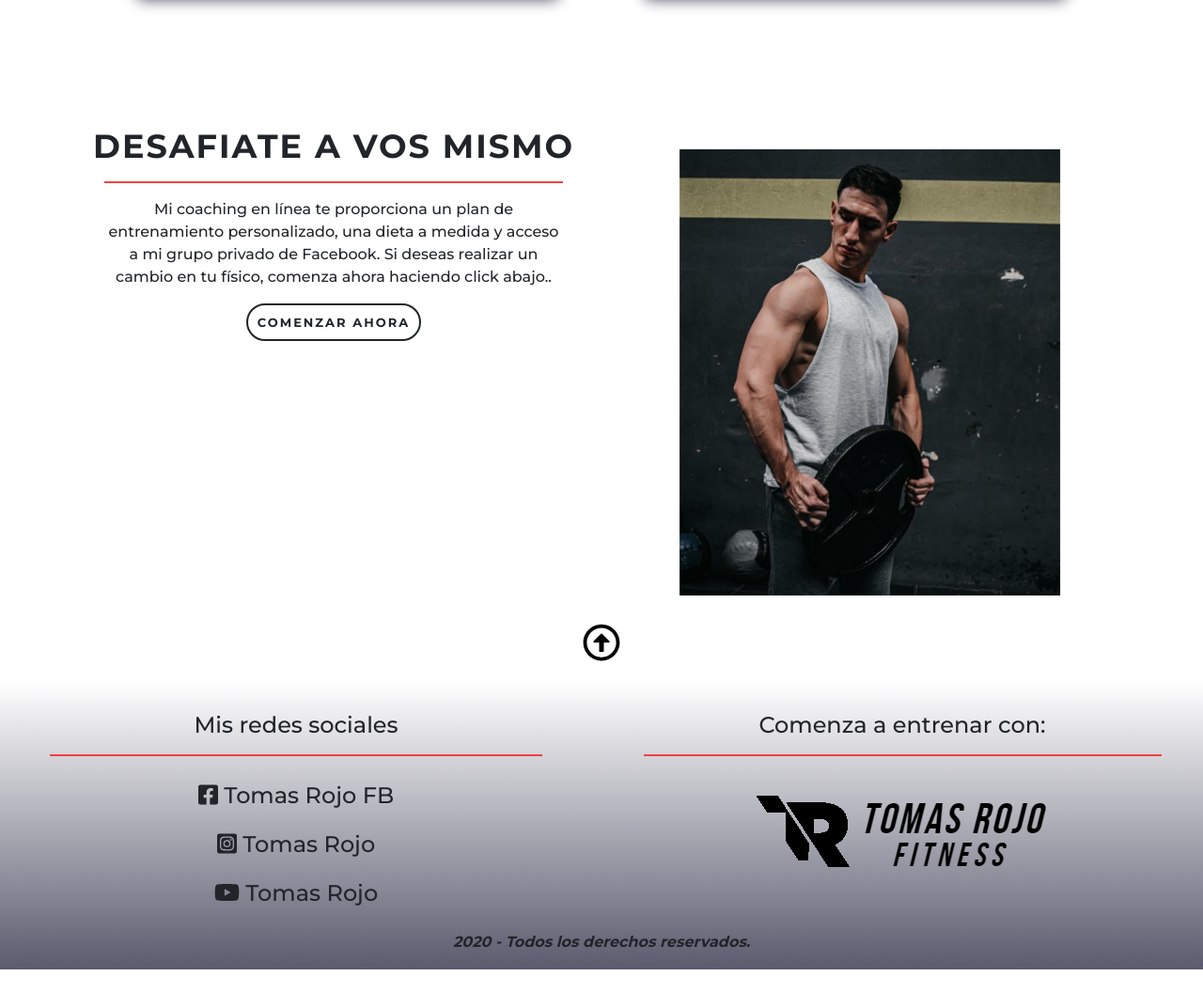
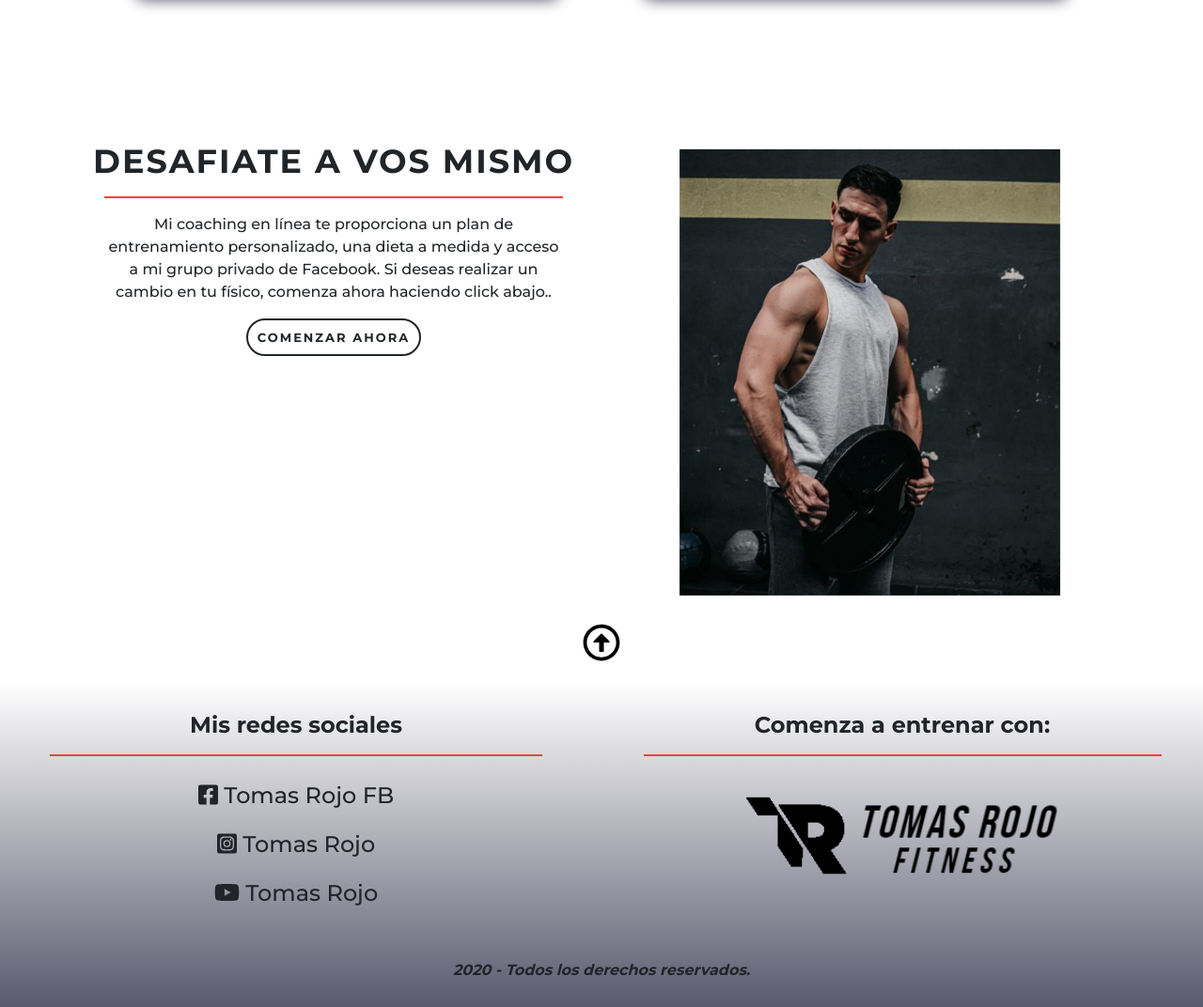
Before and after one commit to tomas-rojo/webTomasRojoFitness, a website: page index.html in a window 1280 px wide. Shown: the part 1140-2212 px from the top of the page at 94% size. Before the commit the page ends 2172 px from the top, so only its background shows below. Drawn offline with nearby package versions, Linux system fonts and the light colour scheme.

Commit message:
Final commit

```diff
--- a/index.html
+++ b/index.html
@@ -109,7 +109,7 @@
 <div class="container text-center">
   <div class="row">
     <div class="col-lg-6">
-      <h2 class="card-title-4 mb-3">DESAFIATE A VOS MISMO</h2>
+      <h2 class="card-title-4 mb-3 mt-3">DESAFIATE A VOS MISMO</h2>
       <hr class="line">
       <p class="card-text-4 mb-4">Mi coaching en línea te proporciona un plan de entrenamiento personalizado,
         una dieta a medida y acceso a mi grupo privado de Facebook. Si deseas realizar
@@ -154,7 +154,7 @@
 
 
 
-    <div class="col-md-6">
+    <div class="col-md-6 ">
         <h4>Comenza a entrenar con:</h4>
         <hr class="line">
         <img src="images/logo-tomas-rojo-fitness.png" alt="tomas_rojo_fitness">
--- a/scss/main.scss
+++ b/scss/main.scss
@@ -498,10 +498,20 @@ input{
     background-image: linear-gradient($white, $cool-grey);
   }
 
+  #footer img{
+    width: 70%;
+  }
+
+  #footer h4{
+    font-weight: 600;
+  }
+
   ul li{
     padding: 0.5rem 0;
     list-style: none;
   }
+
+
 
 .social{
   text-decoration: none;
@@ -517,5 +527,5 @@ input{
 .copyright h6{
     font-weight: $small-font-weight;
     font-style: italic;
-    margin-bottom: 20px;
+    margin: 30px 0;
   }
```
Also changed, not shown: pages/ebooks.html (+4 -4 lines), css/style.css, 1 other file.
